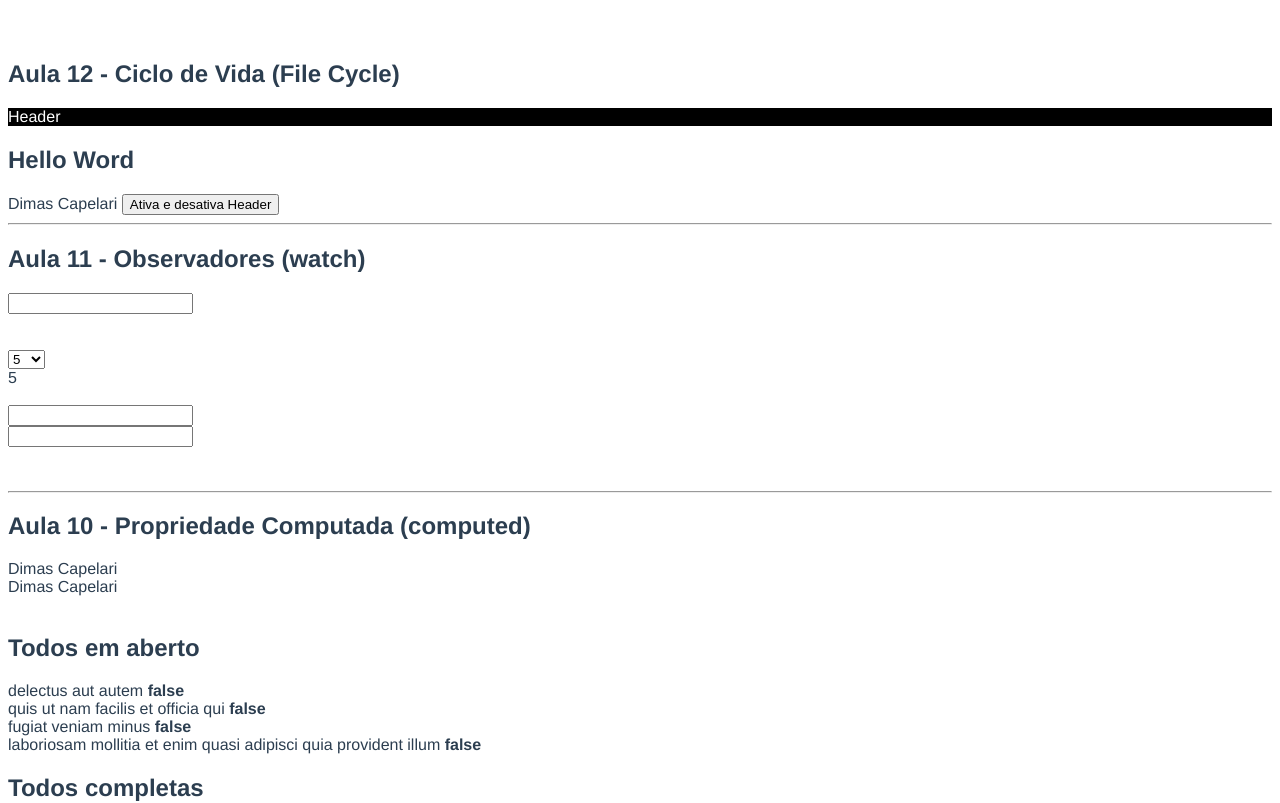
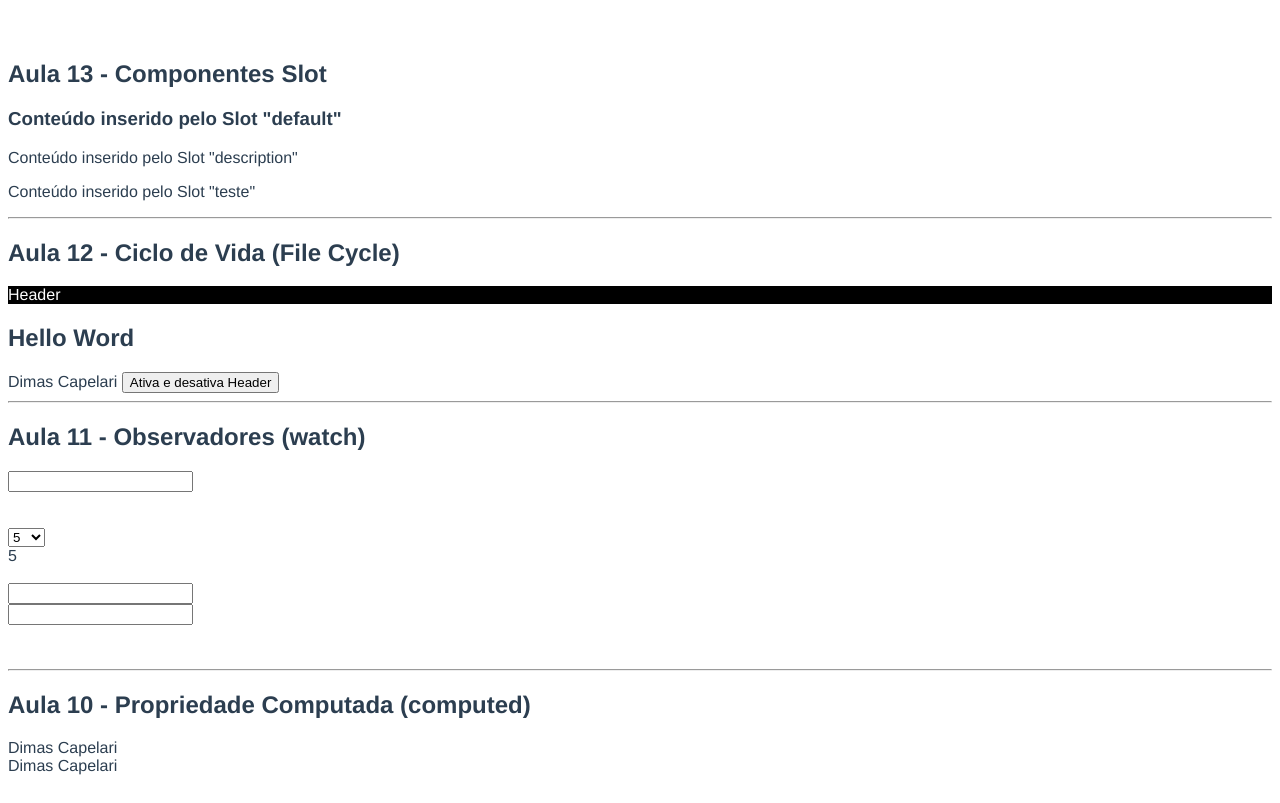
Before and after one commit to dimascapelari/VueJS-Tiago-Matos, a Vue app: page / in a window 1280 px wide. Shown: the top 803 px of the page. Built offline with nearby package versions, Linux system fonts and the light colour scheme; the HTML template or start-up script is replaced by a standard one.

Commit message:
aula 13 - Componentes Slot

```diff
--- a/src/App.vue
+++ b/src/App.vue
@@ -1,4 +1,19 @@
 <template>
+  <div>
+    <h2>Aula 13 - Componentes Slot</h2>
+    <AulaTrezeComponentesSlot>
+      <h3>Conteúdo inserido pelo Slot "default"</h3>
+
+      <template v-slot:description>
+        <p>Conteúdo inserido pelo Slot "description"</p>
+      </template>
+
+      <template v-slot:teste>
+        <p>Conteúdo inserido pelo Slot "teste"</p>
+      </template>
+    </AulaTrezeComponentesSlot>
+  </div>
+  <hr />
   <h2>Aula 12 - Ciclo de Vida (File Cycle)</h2>
   <AulaDozeCicloDeVidaFileCycle />
   <hr />
@@ -46,11 +61,13 @@ import AulaQuatroCondicionais from "./components/AulaQuatroCondicionais.vue";
 import AulaDezPropriedadeComputada from "./components/AulaDezPropriedadeComputada.vue";
 import AulaOnzeObservadoresWatch from "./components/AulaOnzeObservadoresWatch.vue";
 import AulaDozeCicloDeVidaFileCycle from "./components/AulaDozeCicloDeVidaFileCycle.vue";
+import AulaTrezeComponentesSlot from "./components/AulaTrezeComponentesSlot.vue";
 
 export default {
   name: "App",
   components: {
     TheHeader,
+    AulaTrezeComponentesSlot,
     AulaDozeCicloDeVidaFileCycle,
     AulaOnzeObservadoresWatch,
     AulaDezPropriedadeComputada,
--- /dev/null
+++ b/src/components/AulaTrezeComponentesSlot.vue
@@ -0,0 +1,23 @@
+<template>
+  <div>
+    <slot />
+    <slot name="description" />
+    <slot name="teste" v-if="$slots.teste" />
+  </div>
+</template>
+
+<script>
+export default {
+  name: "AulaTrezeComponentesSlot",
+
+  mounted() {
+    // consigo acessar todos elementos do componente
+    console.log(this.$el);
+
+    // consigo acessar todos os slots do componente
+    console.log(this.$slots);
+  },
+};
+</script>
+
+<style></style>
```
